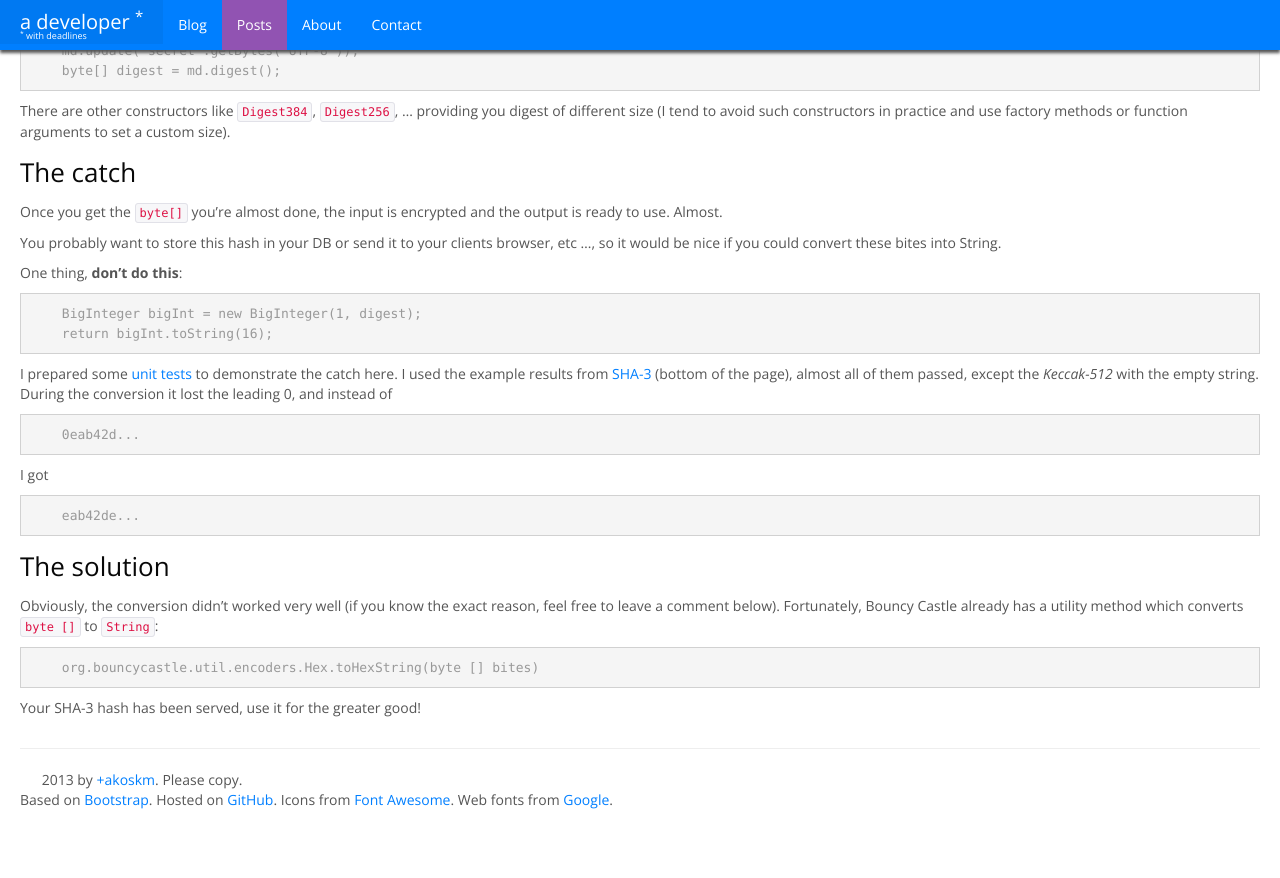
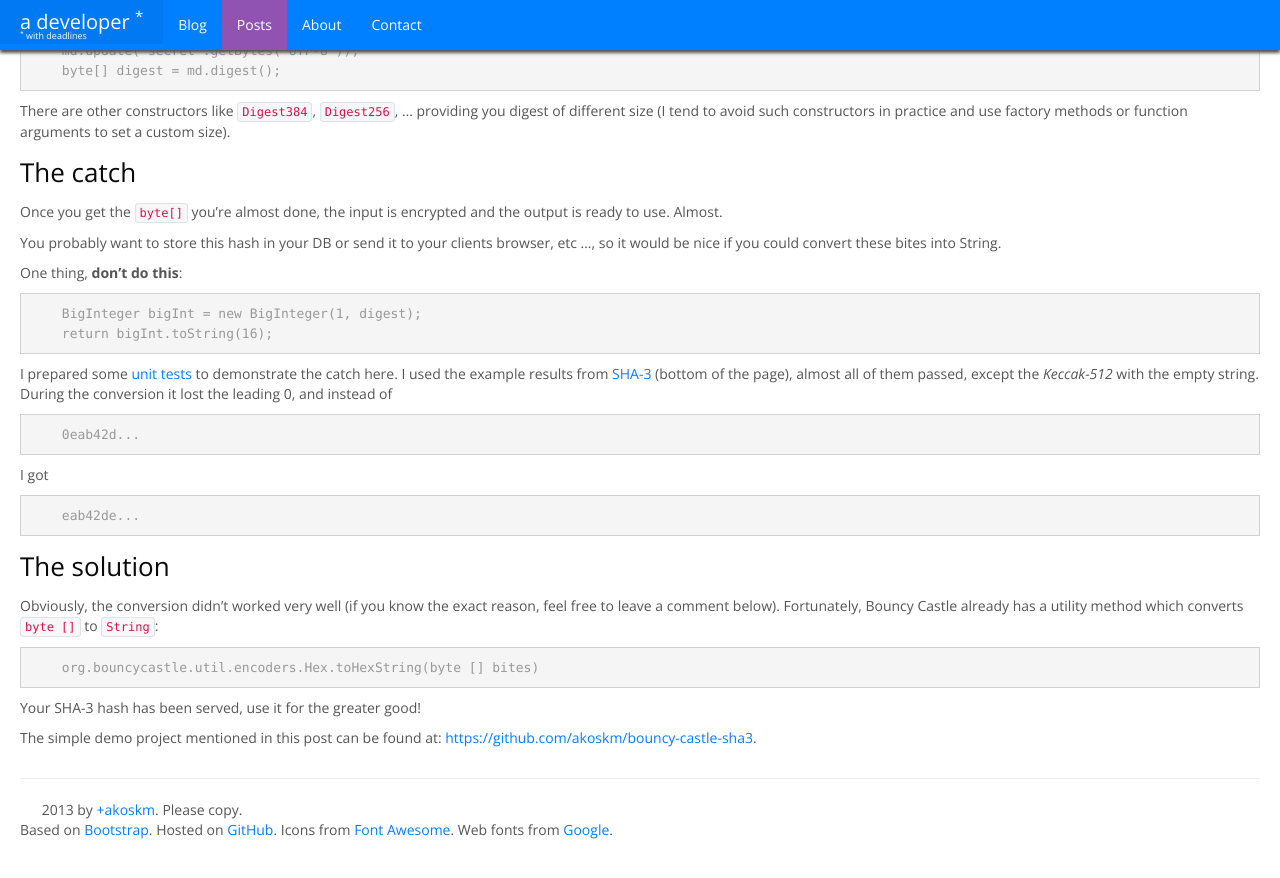
Before and after one commit to akoskm/akoskm.github.io, a Jekyll site: the page built from _posts/2013-08-18-sha3.md, in a window 1280 px wide and 900 px high, scrolled down 621 px. Shown: the top 878 px of the window. Built offline with Jekyll 4.4.1, drawn with Linux system fonts in a browser that asks for light colours; nearby versions of some CDN libraries; grey boxes are pictures that could not be loaded.

Commit message:
link to demo project

```diff
--- a/_posts/2013-08-18-sha3.md
+++ b/_posts/2013-08-18-sha3.md
@@ -77,3 +77,5 @@
 </pre>
 
 Your SHA-3 hash has been served, use it for the greater good!
+
+The simple demo project mentioned in this post can be found at: [https://github.com/akoskm/bouncy-castle-sha3](https://github.com/akoskm/bouncy-castle-sha3).
```
